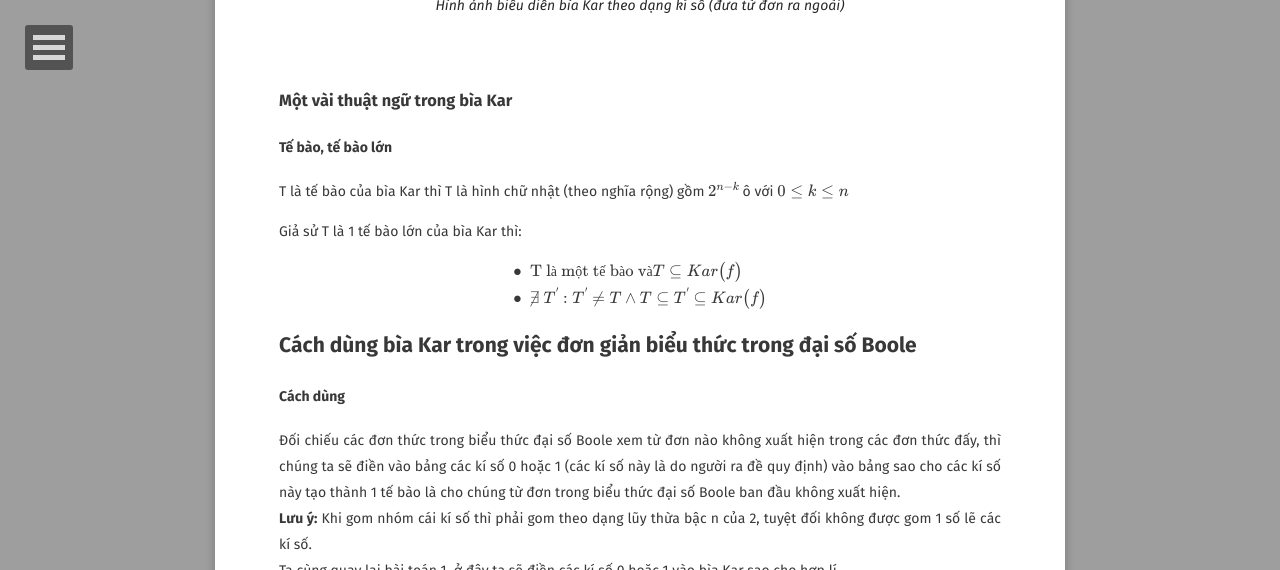
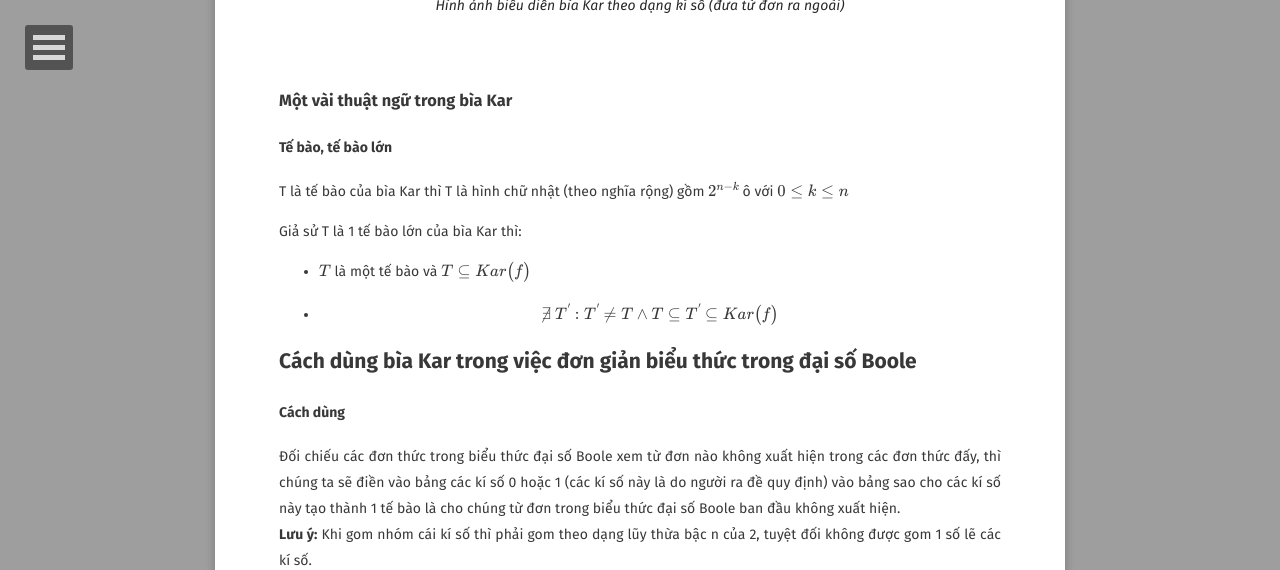
Before and after one commit to hieuhdh/deuteri, a Jekyll site: the page built from _posts/2021-10-15-[MATH]-Dai-so-Boole.md, in a window 1280 px wide and 900 px high, scrolled down 4188 px, cut to the strip 0-570 px from the top of the window. Built offline with Jekyll 4.4.1, drawn with Linux system fonts in a browser that asks for light colours; some web fonts are replaced; formulas are drawn with MathJax 3; comment, search, counter and statistics services are not loaded.

Commit message:
fix something

```diff
--- a/_posts/2021-10-15-[MATH]-Dai-so-Boole.md
+++ b/_posts/2021-10-15-[MATH]-Dai-so-Boole.md
@@ -148,11 +148,8 @@ $$f = xyz \neg t + x \neg y z \neg t + x \neg y \neg z \neg t + \neg x \neg y \n
 T là tế bào của bìa Kar thì T là hình chữ nhật (theo nghĩa rộng) gồm $$2^{n-k}$$ ô với $$0 \le k \le n$$
 
 Giả sử T là 1 tế bào lớn của bìa Kar thì:
-
-$$ \begin{align*}
-    \bullet \ \ & \text{T là một tế bào và} T \subseteq Kar \big(f\big) \\
-    \bullet \ \ & \nexists \ T^{'}:  T^{'} \ne T \wedge T \subseteq T^{'}   \subseteq Kar \big(f\big)
-\end{align*}$$
+* $$T$$ là một tế bào và $$T \subseteq Kar \big(f\big)$$
+* $$\nexists \ T^{'}:  T^{'} \ne T \wedge T \subseteq T^{'}   \subseteq Kar \big(f\big)$$
 
 <h2 id="cach-dung-bia-kar-trong-viec-don-gian-ham-boole">Cách dùng bìa Kar trong việc đơn giản biểu thức trong đại số Boole</h2>
 <h4>Cách dùng</h4>
```
